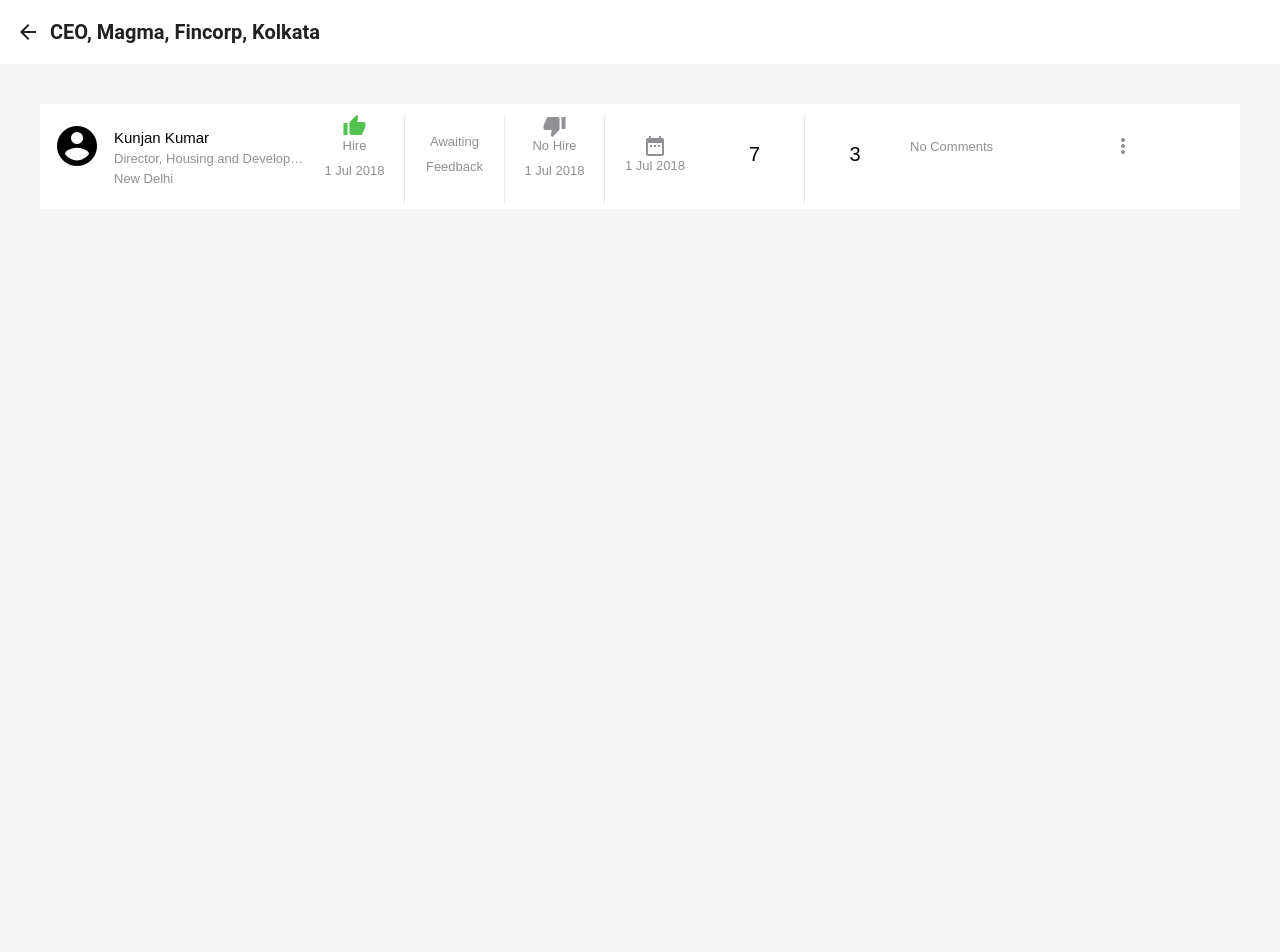
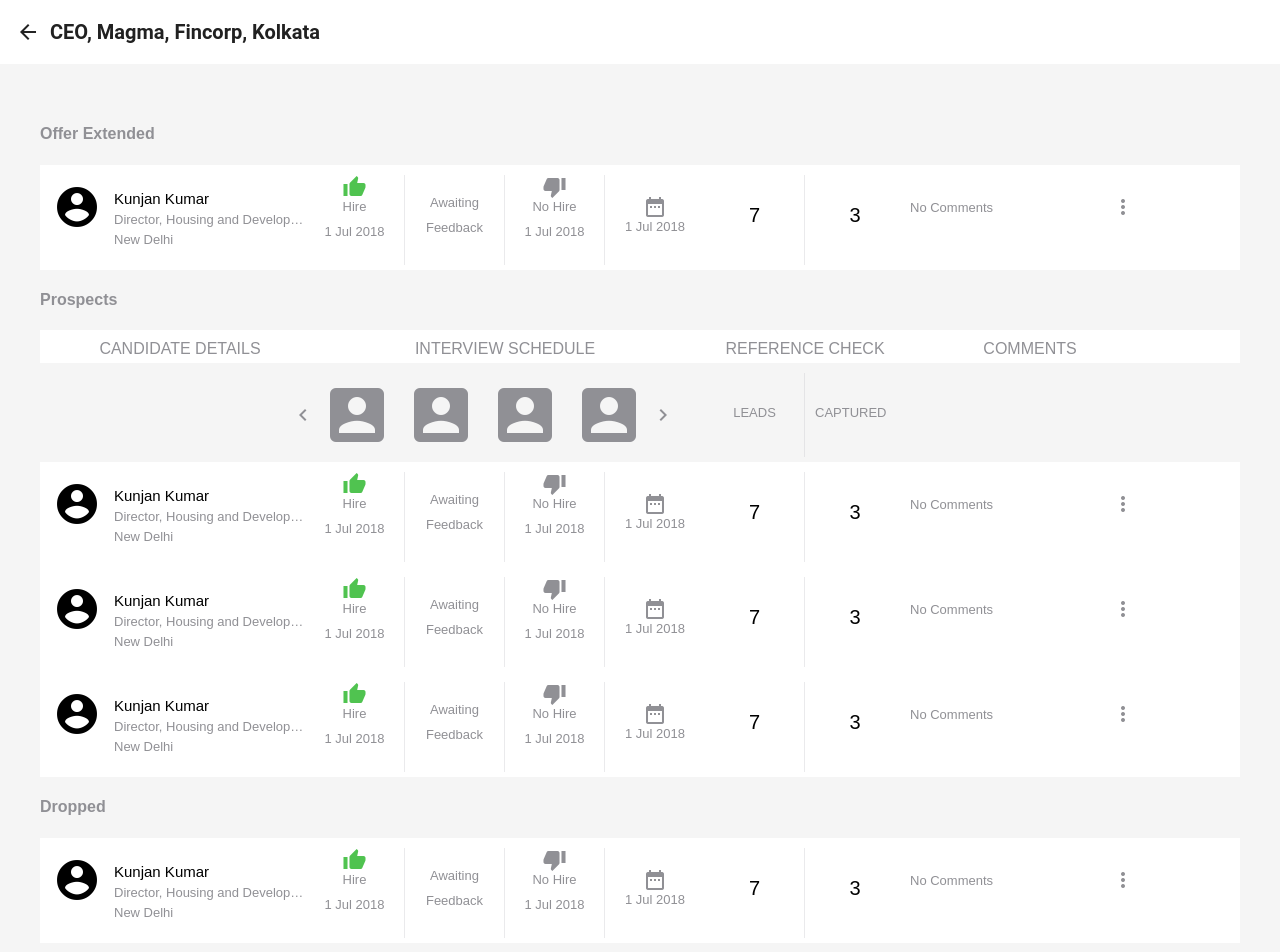
Before and after one commit to prashant93/TPM-View, an Angular app: page / in a window 1280 px wide. Shown: the top 952 px of the page. Before the commit the page ends 800 px from the top, so only its background shows below. Built offline with nearby package versions, Linux system fonts and the light colour scheme.

Commit message:
2 files modified

```diff
--- a/src/app/offers/offers.component.css
+++ b/src/app/offers/offers.component.css
@@ -33,8 +33,14 @@ p {
 .captured {
   color: black;
 }
-.candidate-icon {
+.candidate-icon{
   transform: scale(2);
+}
+.candidate-paginate {
+
+transform: scale(3);
+margin-right: 30px;
+margin-left: 30px;
 }
 .candidate-detail {
   padding: 10px;
@@ -66,3 +72,23 @@ p {
 .candidate-pic {
   padding: 20px 10px;
 }
+
+.header {
+  display: grid;
+  grid-template-columns: 250px 400px 200px 250px;
+  grid-gap: 0;
+  background-color: #ffffff;
+  max-height: 200px;
+  padding: 10px 15px 5px 15px;
+  text-align: center;
+}
+
+.header1 {
+  display: grid;
+  grid-template-columns: 650px 100px auto;
+  grid-gap: 0;
+  max-height: 200px;
+  font-size: 13px;
+  padding: 10px 15px 5px 15px;
+  text-align: center;
+}
--- a/src/app/offers/offers.component.html
+++ b/src/app/offers/offers.component.html
@@ -1,3 +1,5 @@
+<h4>Offer Extended</h4>
+
 <div class="card-container">
   <div style="display:flex">
     <div class="candidate-pic">
@@ -52,7 +54,9 @@
   <div class="captured">3</div>
   <div style="margin-top:20px">
     <p class="comments">No Comments</p>
-    <mat-icon [matMenuTriggerFor]="menu" style="margin-right:20px;float:right">more_vert</mat-icon>
+    <mat-icon [matMenuTriggerFor]="menu" style="margin-right:20px;float:right"
+      >more_vert</mat-icon
+    >
     <mat-menu #menu="matMenu">
       <button mat-menu-item>EDIT COMMENT</button>
       <mat-divider></mat-divider>
@@ -60,3 +64,324 @@
     </mat-menu>
   </div>
 </div>
+<h4>Prospects</h4>
+
+<div class="header">
+  <div>CANDIDATE DETAILS</div>
+  <div>INTERVIEW SCHEDULE</div>
+  <div>REFERENCE CHECK</div>
+  <div>COMMENTS</div>
+</div>
+<div class="header1">
+  <div style="padding:30px; text-align:right">
+    <mat-icon
+      aria-hidden="false"
+      aria-label="candidate"
+      fontIcon="chevron_left"
+    ></mat-icon>
+    <mat-icon
+      class="candidate-paginate"
+      aria-hidden="false"
+      aria-label="candidate"
+      fontIcon="account_box"
+    ></mat-icon>
+    <mat-icon
+      class="candidate-paginate"
+      aria-hidden="false"
+      aria-label="candidate"
+      fontIcon="account_box"
+    ></mat-icon>
+    <mat-icon
+      class="candidate-paginate"
+      aria-hidden="false"
+      aria-label="candidate"
+      fontIcon="account_box"
+    ></mat-icon>
+    <mat-icon
+      class="candidate-paginate"
+      aria-hidden="false"
+      aria-label="candidate"
+      fontIcon="account_box"
+    ></mat-icon>
+    <mat-icon
+      aria-hidden="false"
+      aria-label="candidate"
+      fontIcon="chevron_right"
+    ></mat-icon>
+  </div>
+  <div
+    class="seperator"
+    style="
+line-height: 80px;
+"
+  >
+    LEADS
+  </div>
+  <div
+    style="
+line-height: 80px;text-align: left;
+  margin-left: 10px;
+"
+  >
+    CAPTURED
+  </div>
+</div>
+
+<div class="card-container">
+  <div style="display:flex">
+    <div class="candidate-pic">
+      <mat-icon
+        class="candidate-icon"
+        aria-hidden="false"
+        aria-label="candidate"
+        fontIcon="account_circle"
+      ></mat-icon>
+    </div>
+
+    <div class="candidate-detail">
+      <p class="name">Kunjan Kumar</p>
+      <p class="position">Director, Housing and Development</p>
+      <p class="location">New Delhi</p>
+    </div>
+  </div>
+  <div class="seperator" cdkDrag>
+    <mat-icon
+      class="hire-icon"
+      aria-hidden="false"
+      aria-label="candidate"
+      fontIcon="thumb_up"
+    ></mat-icon>
+    <span class="caption">Hire</span>
+    <span class="caption">1 Jul 2018</span>
+  </div>
+  <div class="seperator" style="padding:20px">
+    <span class="caption">Awaiting <br /></span>
+    <span class="caption">Feedback <br /></span>
+  </div>
+  <div class="seperator">
+    <mat-icon
+      aria-hidden="false"
+      aria-label="candidate"
+      fontIcon="thumb_down"
+    ></mat-icon>
+    <span class="caption">No Hire</span>
+    <span class="caption">1 Jul 2018</span>
+  </div>
+
+  <div style="    padding-top: 20px;">
+    <mat-icon
+      aria-hidden="false"
+      aria-label="candidate"
+      fontIcon="date_range"
+    ></mat-icon>
+    <span class="caption">1 Jul 2018</span>
+  </div>
+  <div class="leads seperator">7</div>
+
+  <div class="captured">3</div>
+  <div style="margin-top:20px">
+    <p class="comments">No Comments</p>
+    <mat-icon [matMenuTriggerFor]="menu" style="margin-right:20px;float:right"
+      >more_vert</mat-icon
+    >
+    <mat-menu #menu="matMenu">
+      <button mat-menu-item>EDIT COMMENT</button>
+      <mat-divider></mat-divider>
+      <button mat-menu-item>HIDE CANDIDATE</button>
+    </mat-menu>
+  </div>
+</div>
+
+<div class="card-container">
+  <div style="display:flex">
+    <div class="candidate-pic">
+      <mat-icon
+        class="candidate-icon"
+        aria-hidden="false"
+        aria-label="candidate"
+        fontIcon="account_circle"
+      ></mat-icon>
+    </div>
+
+    <div class="candidate-detail">
+      <p class="name">Kunjan Kumar</p>
+      <p class="position">Director, Housing and Development</p>
+      <p class="location">New Delhi</p>
+    </div>
+  </div>
+  <div class="seperator" cdkDrag>
+    <mat-icon
+      class="hire-icon"
+      aria-hidden="false"
+      aria-label="candidate"
+      fontIcon="thumb_up"
+    ></mat-icon>
+    <span class="caption">Hire</span>
+    <span class="caption">1 Jul 2018</span>
+  </div>
+  <div class="seperator" style="padding:20px">
+    <span class="caption">Awaiting <br /></span>
+    <span class="caption">Feedback <br /></span>
+  </div>
+  <div class="seperator">
+    <mat-icon
+      aria-hidden="false"
+      aria-label="candidate"
+      fontIcon="thumb_down"
+    ></mat-icon>
+    <span class="caption">No Hire</span>
+    <span class="caption">1 Jul 2018</span>
+  </div>
+
+  <div style="    padding-top: 20px;">
+    <mat-icon
+      aria-hidden="false"
+      aria-label="candidate"
+      fontIcon="date_range"
+    ></mat-icon>
+    <span class="caption">1 Jul 2018</span>
+  </div>
+  <div class="leads seperator">7</div>
+
+  <div class="captured">3</div>
+  <div style="margin-top:20px">
+    <p class="comments">No Comments</p>
+    <mat-icon [matMenuTriggerFor]="menu" style="margin-right:20px;float:right"
+      >more_vert</mat-icon
+    >
+    <mat-menu #menu="matMenu">
+      <button mat-menu-item>EDIT COMMENT</button>
+      <mat-divider></mat-divider>
+      <button mat-menu-item>HIDE CANDIDATE</button>
+    </mat-menu>
+  </div>
+</div>
+<div class="card-container">
+  <div style="display:flex">
+    <div class="candidate-pic">
+      <mat-icon
+        class="candidate-icon"
+        aria-hidden="false"
+        aria-label="candidate"
+        fontIcon="account_circle"
+      ></mat-icon>
+    </div>
+
+    <div class="candidate-detail">
+      <p class="name">Kunjan Kumar</p>
+      <p class="position">Director, Housing and Development</p>
+      <p class="location">New Delhi</p>
+    </div>
+  </div>
+  <div class="seperator" cdkDrag>
+    <mat-icon
+      class="hire-icon"
+      aria-hidden="false"
+      aria-label="candidate"
+      fontIcon="thumb_up"
+    ></mat-icon>
+    <span class="caption">Hire</span>
+    <span class="caption">1 Jul 2018</span>
+  </div>
+  <div class="seperator" style="padding:20px">
+    <span class="caption">Awaiting <br /></span>
+    <span class="caption">Feedback <br /></span>
+  </div>
+  <div class="seperator">
+    <mat-icon
+      aria-hidden="false"
+      aria-label="candidate"
+      fontIcon="thumb_down"
+    ></mat-icon>
+    <span class="caption">No Hire</span>
+    <span class="caption">1 Jul 2018</span>
+  </div>
+
+  <div style="    padding-top: 20px;">
+    <mat-icon
+      aria-hidden="false"
+      aria-label="candidate"
+      fontIcon="date_range"
+    ></mat-icon>
+    <span class="caption">1 Jul 2018</span>
+  </div>
+  <div class="leads seperator">7</div>
+
+  <div class="captured">3</div>
+  <div style="margin-top:20px">
+    <p class="comments">No Comments</p>
+    <mat-icon [matMenuTriggerFor]="menu" style="margin-right:20px;float:right"
+      >more_vert</mat-icon
+    >
+    <mat-menu #menu="matMenu">
+      <button mat-menu-item>EDIT COMMENT</button>
+      <mat-divider></mat-divider>
+      <button mat-menu-item>HIDE CANDIDATE</button>
+    </mat-menu>
+  </div>
+</div>
+<h4>Dropped</h4>
+<div class="card-container">
+  <div style="display:flex">
+    <div class="candidate-pic">
+      <mat-icon
+        class="candidate-icon"
+        aria-hidden="false"
+        aria-label="candidate"
+        fontIcon="account_circle"
+      ></mat-icon>
+    </div>
+
+    <div class="candidate-detail">
+      <p class="name">Kunjan Kumar</p>
+      <p class="position">Director, Housing and Development</p>
+      <p class="location">New Delhi</p>
+    </div>
+  </div>
+  <div class="seperator" cdkDrag>
+    <mat-icon
+      class="hire-icon"
+      aria-hidden="false"
+      aria-label="candidate"
+      fontIcon="thumb_up"
+    ></mat-icon>
+    <span class="caption">Hire</span>
+    <span class="caption">1 Jul 2018</span>
+  </div>
+  <div class="seperator" style="padding:20px">
+    <span class="caption">Awaiting <br /></span>
+    <span class="caption">Feedback <br /></span>
+  </div>
+  <div class="seperator">
+    <mat-icon
+      aria-hidden="false"
+      aria-label="candidate"
+      fontIcon="thumb_down"
+    ></mat-icon>
+    <span class="caption">No Hire</span>
+    <span class="caption">1 Jul 2018</span>
+  </div>
+
+  <div style="    padding-top: 20px;">
+    <mat-icon
+      aria-hidden="false"
+      aria-label="candidate"
+      fontIcon="date_range"
+    ></mat-icon>
+    <span class="caption">1 Jul 2018</span>
+  </div>
+  <div class="leads seperator">7</div>
+
+  <div class="captured">3</div>
+  <div style="margin-top:20px">
+    <p class="comments">No Comments</p>
+    <mat-icon [matMenuTriggerFor]="menu" style="margin-right:20px;float:right"
+      >more_vert</mat-icon
+    >
+    <mat-menu #menu="matMenu">
+      <button mat-menu-item>EDIT COMMENT</button>
+      <mat-divider></mat-divider>
+      <button mat-menu-item>HIDE CANDIDATE</button>
+    </mat-menu>
+  </div>
+</div>
```
